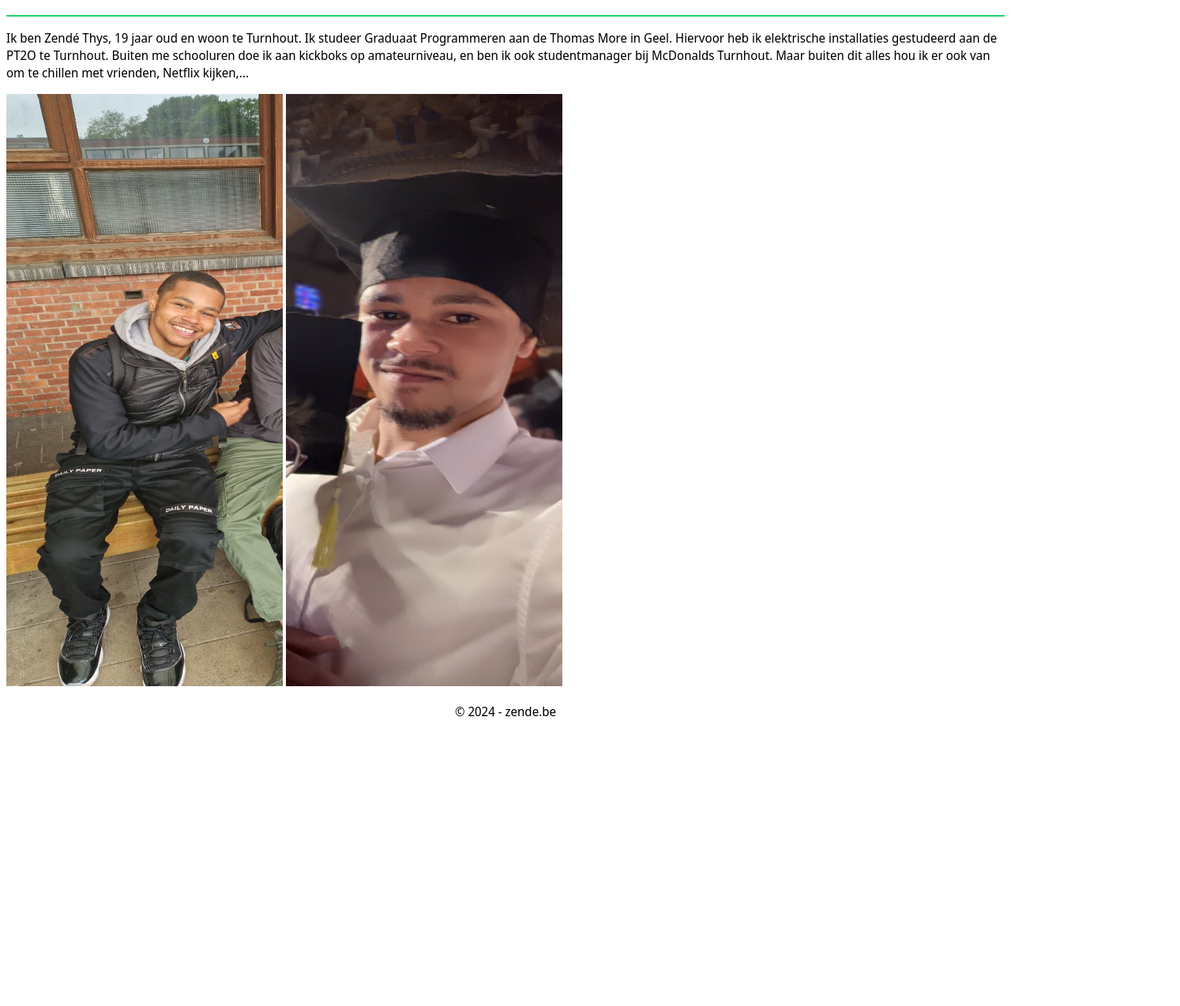
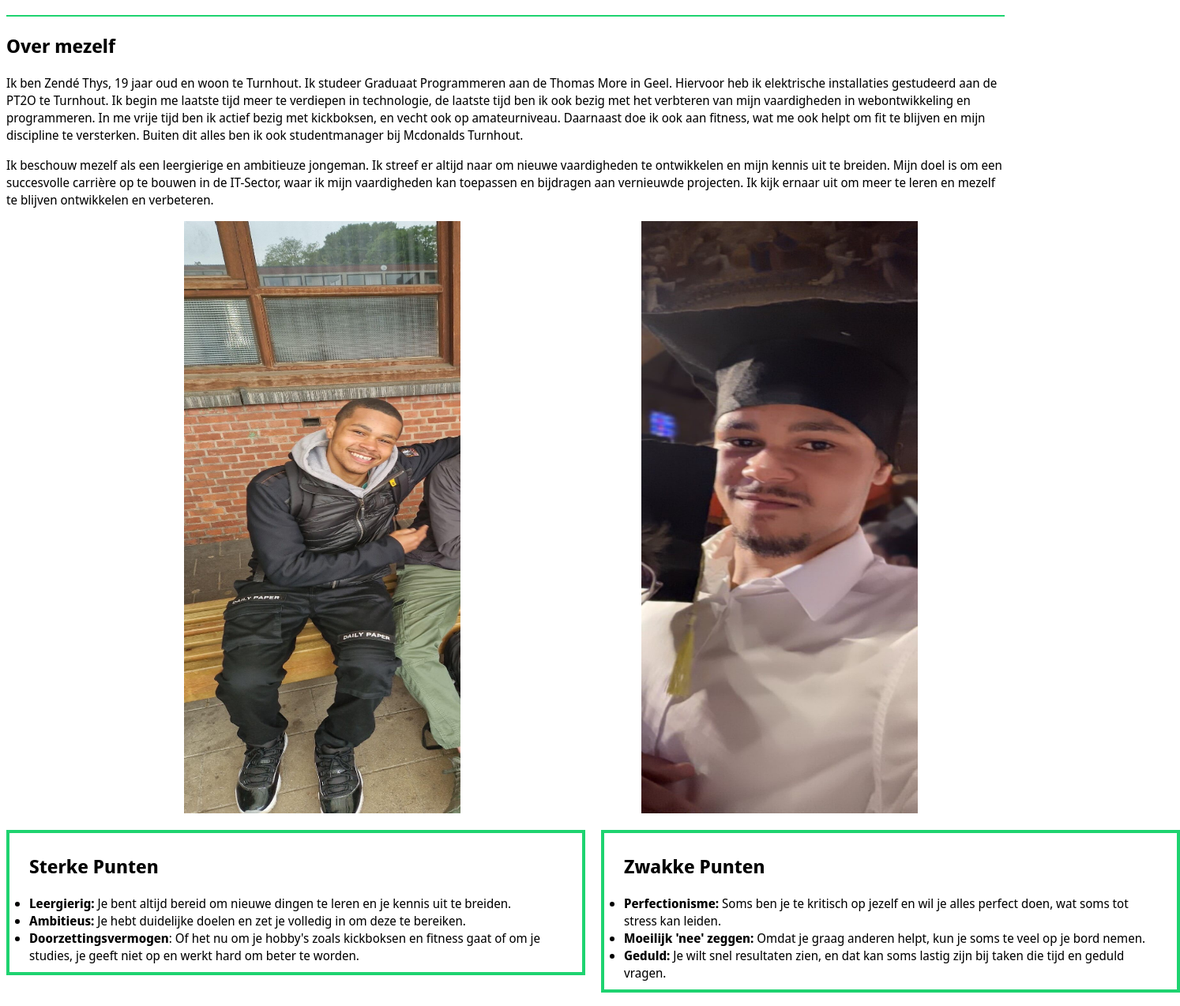
Before and after one commit to r1036079/Website_Project1, a plain HTML site: page index.html in a window 1280 px wide. Shown: the part 126-1400 px from the top of the page at 79% size, 1494 px wide, since content can reach past the window. Before the commit the page ends 1054 px from the top, so only its background shows below. Drawn offline with Linux system fonts and the light colour scheme.

Commit message:
Index aangepast & klaar

```diff
--- a/index.html
+++ b/index.html
@@ -5,7 +5,22 @@
     <meta name="viewport" content="width=device-width, initial-scale=1.0">
     <title>Start</title>
     <link rel="stylesheet" href="css/project1.css">
-    <style></style>
+    <style>
+        .row{
+            display: grid;
+             grid-template-columns: 1fr 1fr; /* Twee kolommen */
+            gap: 20px; /* Ruimte tussen de kolommen */
+        }
+        ul{
+            list-style-type: disc;
+            padding: 5px 25px 10px; /* Boven, Rechts/Links, Onder */
+            border: 4px solid #1ed370; /* Standaard border voor de hele lijst */
+            width: 675px; /* Breedte van de lijst */
+        }
+        img{
+           margin-left: 225px;
+        }
+    </style>
 </head>
 <body>
     <nav class="navigation" id="navigation-head">
@@ -20,14 +35,38 @@
     </nav>
     <h1>Start/ Inhoud</h1>
     <hr>
-    <p class="inhoudT">Ik ben Zendé Thys, 19 jaar oud en woon te Turnhout. Ik studeer Graduaat Programmeren aan de Thomas
+    <h2>Over mezelf</h2>
+    <p>Ik ben Zendé Thys, 19 jaar oud en woon te Turnhout. Ik studeer Graduaat Programmeren aan de Thomas
         More in Geel. Hiervoor heb ik elektrische installaties gestudeerd aan de PT2O te Turnhout.
-        Buiten me schooluren doe ik aan kickboks op amateurniveau, en ben ik ook studentmanager bij McDonalds Turnhout.
-        Maar buiten dit alles hou ik er ook van om te chillen met vrienden, Netflix
-        kijken,…
+        Ik begin me laatste tijd meer te verdiepen in technologie, de laatste tijd ben ik ook bezig met het verbteren van mijn vaardigheden
+        in webontwikkeling en programmeren. In me vrije tijd ben ik actief bezig met kickboksen, en vecht ook op amateurniveau. Daarnaast doe ik ook aan fitness, wat me ook helpt
+        om fit te blijven en mijn discipline te versterken. Buiten dit alles ben ik ook studentmanager bij Mcdonalds Turnhout.
+    </p>
+    <p>
+        Ik beschouw mezelf als een leergierige en ambitieuze jongeman. Ik streef er altijd naar om nieuwe vaardigheden te ontwikkelen en mijn kennis uit te breiden.
+        Mijn doel is om een succesvolle carrière op te bouwen in de IT-Sector, waar ik mijn vaardigheden kan toepassen en bijdragen aan vernieuwde projecten.
+        Ik kijk ernaar uit om meer te leren en mezelf te blijven ontwikkelen en verbeteren.
     </p>
     <img src="Afbeeldingen/image5.jpeg" alt="FotoSchool" height="750" width="350">
     <img src="Afbeeldingen/image7.jpeg" alt="FotoProclamatie" height="750" width="350">
+    <div class="row">
+        <div class="col">
+            <ul>
+                <h2><strong>Sterke Punten</strong> </h2>
+                <li><strong>Leergierig:</strong> Je bent altijd bereid om nieuwe dingen te leren en je kennis uit te breiden.</li>
+                <li><strong>Ambitieus:</strong> Je hebt duidelijke doelen en zet je volledig in om deze te bereiken.</li>
+                <li><strong>Doorzettingsvermogen</strong>: Of het nu om je hobby's zoals kickboksen en fitness gaat of om je studies, je geeft niet op en werkt hard om beter te worden.</li>
+            </ul>
+        </div>
+        <div class="col">
+            <ul>
+                <h2><strong>Zwakke Punten</strong> </h2>
+                <li><strong>Perfectionisme:</strong> Soms ben je te kritisch op jezelf en wil je alles perfect doen, wat soms tot stress kan leiden.</li>
+                <li><strong>Moeilijk 'nee' zeggen:</strong> Omdat je graag anderen helpt, kun je soms te veel op je bord nemen.</li>
+                <li><strong>Geduld:</strong> Je wilt snel resultaten zien, en dat kan soms lastig zijn bij taken die tijd en geduld vragen.</li>
+            </ul>
+        </div>
+    </div>
     <footer class="copyR">
         <p>&copy; 2024 - zende.be</p>
     </footer>
```
